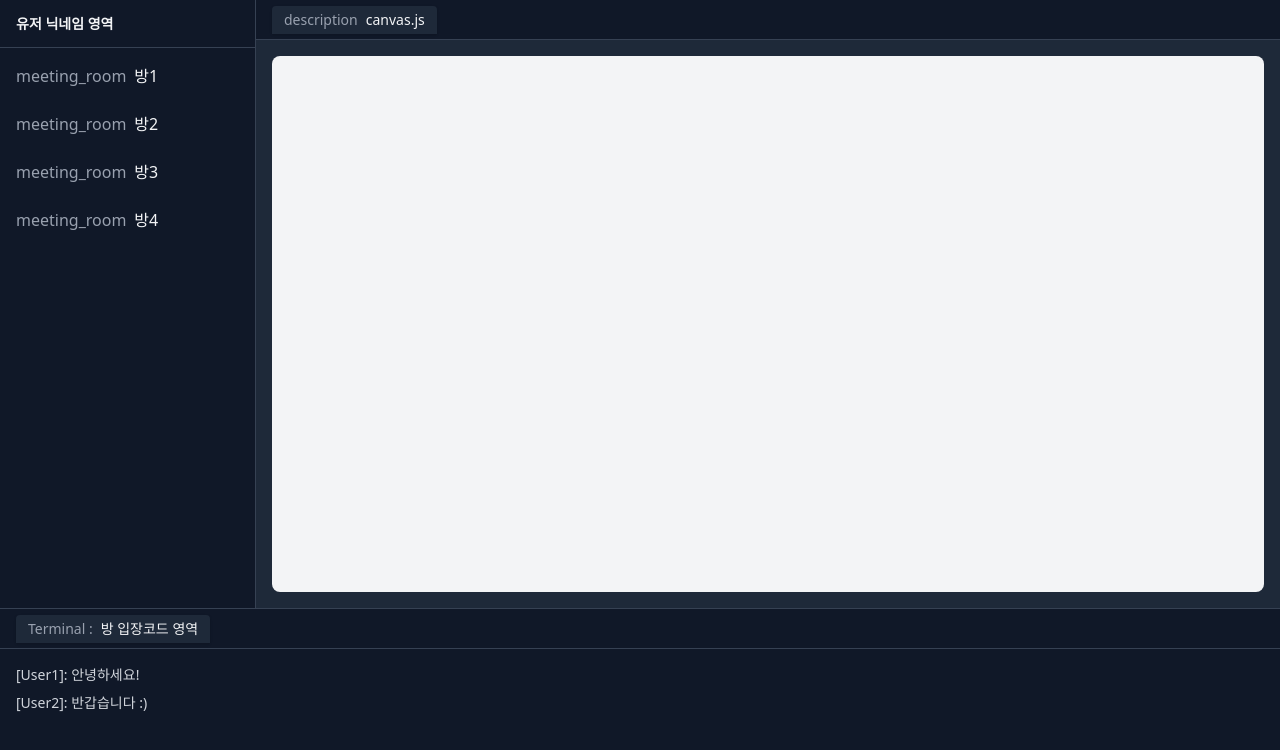
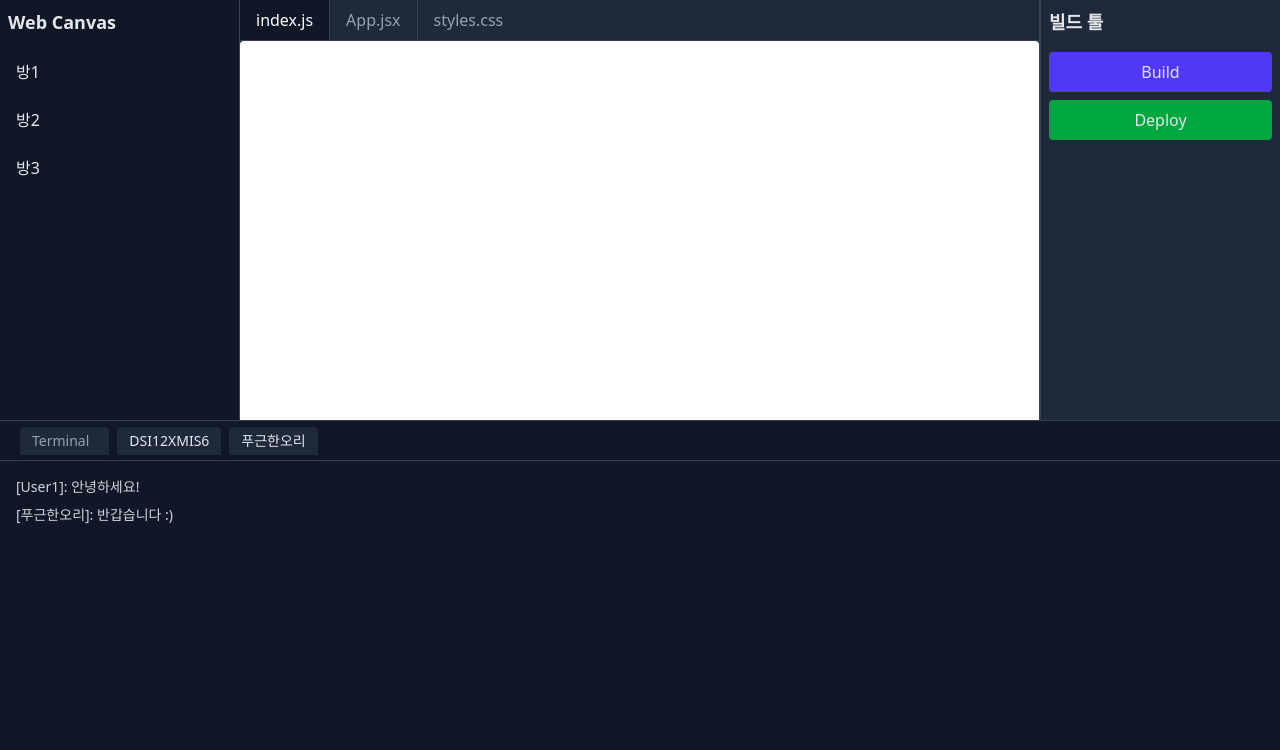
Before and after one commit to bbyuk/web-game-platform, a React (Vite) app in the folder webcanvas-frontend/: page / in a window 1280 px wide. Shown: the top 750 px of the page. Built offline with nearby package versions, Linux system fonts and the light colour scheme; no server answers.

Commit message:
[webcabvas][front] 메인 레이아웃 퍼블리싱

```diff
--- a/webcanvas-frontend/src/components/layouts/editor-area/index.jsx
+++ b/webcanvas-frontend/src/components/layouts/editor-area/index.jsx
@@ -46,23 +46,32 @@ export default function EditorArea() {
   }, []);
 
   return (
-    <div className="flex-1 flex flex-col bg-gray-800">
-      {/* 파일 탭 */}
-      <FileTabContainer>
-        {tabs.map((tab, index) => (
-          <FileTab key={`tab-${index}`} description={tab.description} name={tab.name} />
-        ))}
-      </FileTabContainer>
-      {/* 코드 캔버스 */}
-      <CanvasContainer>
-        <Canvas
-          strokes={strokes}
-          onStroke={onStrokeHandler}
-          reRenderingSignal={reRenderingSignal}
-          afterReRendering={() => setReRenderingSignal(false)}
-          color={"green"}
-        />
-      </CanvasContainer>
+    <div className="flex flex-col flex-1 bg-gray-800 border-r border-gray-700 overflow-hidden">
+      {/* 상단 탭 */}
+      <div className="flex border-b border-gray-700 bg-gray-800">
+        <div className="px-4 py-2 bg-gray-900 text-white border-r border-gray-700">
+          index.js
+        </div>
+        <div className="px-4 py-2 bg-gray-800 text-gray-400 hover:text-white hover:bg-gray-700 border-r border-gray-700 cursor-pointer">
+          App.jsx
+        </div>
+        <div className="px-4 py-2 bg-gray-800 text-gray-400 hover:text-white hover:bg-gray-700 cursor-pointer">
+          styles.css
+        </div>
+      </div>
+
+      {/* 캔버스 영역 (고정 사이즈) */}
+      <div className="flex justify-center items-center flex-1 bg-gray-800 relative">
+        <div
+          className="bg-white rounded shadow-lg"
+          style={{
+            width: '800px',  // 고정 크기
+            height: '600px', // 고정 크기 (4:3 비율)
+          }}
+        >
+          <canvas id="main-canvas" className="w-full h-full"></canvas>
+        </div>
+      </div>
     </div>
   );
 }
--- a/webcanvas-frontend/src/components/layouts/lnb/index.jsx
+++ b/webcanvas-frontend/src/components/layouts/lnb/index.jsx
@@ -1,18 +1,13 @@
-export default function LNB() {
+import { useState } from 'react';
+
+export default function LNB({list}) {
+
   return (
-    <div className="w-64 bg-gray-900 flex flex-col border-r border-gray-700">
-      <div className="h-12 flex items-center px-4 border-b border-gray-700">
-        <span className="text-sm font-semibold">유저 닉네임 영역</span>
-      </div>
-      {/* 방 리스트 */}
-      <div className="flex-1 overflow-y-auto p-2 space-y-2">
-        {["방1", "방2", "방3", "방4"].map((room, idx) => (
-          <div key={idx} className="flex items-center p-2 rounded hover:bg-gray-700 cursor-pointer">
-            <span className="material-icons mr-2 text-gray-400 text-base">meeting_room</span>
-            <span>{room}</span>
-          </div>
-        ))}
-      </div>
+    <div className="w-60 bg-gray-900 border-r border-gray-700 p-2">
+      <div className="text-lg font-bold mb-4">Web Canvas</div>
+      <ul className="space-y-2">
+        {list.map((el, index) => (<li className="hover:bg-gray-700 p-2 rounded cursor-pointer" key={`left-el-${index}`}>{el.label}</li>))}
+      </ul>
     </div>
   );
 }
--- /dev/null
+++ b/webcanvas-frontend/src/components/layouts/right-area/index.jsx
@@ -0,0 +1,11 @@
+export default function RightArea() {
+  return (
+    <div className="w-60 bg-gray-800 border-l border-gray-700 p-2">
+      <div className="text-lg font-bold mb-4">빌드 툴</div>
+      <div className="space-y-2">
+        <button className="w-full bg-indigo-600 hover:bg-indigo-700 p-2 rounded">Build</button>
+        <button className="w-full bg-green-600 hover:bg-green-700 p-2 rounded">Deploy</button>
+      </div>
+    </div>
+  );
+}
--- a/webcanvas-frontend/src/components/layouts/terminal/index.jsx
+++ b/webcanvas-frontend/src/components/layouts/terminal/index.jsx
@@ -1,17 +1,22 @@
 export default function Terminal() {
   return (
-    <div className="h-48 bg-gray-900 flex flex-col border-t border-gray-700">
+    <div className="h-95 bg-gray-900 flex flex-col border-t border-gray-700">
       {/* 터미널 탭 */}
       <div className="h-10 flex items-center px-4 border-b border-gray-700">
-        <div className="flex items-center bg-gray-800 rounded-t px-3 py-1 shadow-sm">
-          <span className="material-icons mr-2 text-gray-400 text-sm">Terminal :</span>
-          <span className="text-sm">방 입장코드 영역</span>
+        <div className="flex items-center bg-gray-800 rounded-t mx-1 px-3 py-1 shadow-sm">
+          <span className="material-icons mr-2 text-gray-400 text-sm">Terminal</span>
+        </div>
+        <div className="flex items-center bg-gray-800 rounded-t mx-1 px-3 py-1 shadow-sm cursor-pointer">
+          <span className="text-sm">DSI12XMIS6</span>
+        </div>
+        <div className="flex items-center bg-gray-800 rounded-t mx-1 px-3 py-1 shadow-sm cursor-pointer">
+          <span className="text-sm">푸근한오리</span>
         </div>
       </div>
       {/* 채팅 영역 */}
       <div className="flex-1 overflow-y-auto p-4 text-sm">
         <div className="mb-2 text-gray-300">[User1]: 안녕하세요!</div>
-        <div className="mb-2 text-gray-300">[User2]: 반갑습니다 :)</div>
+        <div className="mb-2 text-gray-300">[푸근한오리]: 반갑습니다 :)</div>
       </div>
     </div>
   );
--- a/webcanvas-frontend/src/pages/main/index.jsx
+++ b/webcanvas-frontend/src/pages/main/index.jsx
@@ -1,14 +1,25 @@
-import EditorArea from "@/components/layouts/editor-area/index.jsx";
-import LNB from "@/components/layouts/lnb/index.jsx";
-import Terminal from "@/components/layouts/terminal/index.jsx";
+import LNB from '@/components/layouts/lnb/index.jsx';
+import EditorArea from '@/components/layouts/editor-area/index.jsx';
+import Terminal from '@/components/layouts/terminal/index.jsx';
+import RightArea from '@/components/layouts/right-area/index.jsx';
+import { useState } from 'react';
 
-export default function Layout() {
+export default function Main() {
+  const [roomList, setRoomList] = useState([{label: "방1"}, {label: "방2"}, {label: "방3"}]);
+
   return (
-    <div className="flex flex-col h-screen bg-gray-800 text-gray-100">
+    <div className="flex flex-col h-screen bg-gray-900 text-gray-200">
+      {/* 메인 위쪽 */}
       <div className="flex flex-1 overflow-hidden">
-        <LNB />
+        <LNB list={roomList} />
+
         <EditorArea />
+
+        {/* 우측 빌드툴 영역 */}
+        <RightArea />
       </div>
+
+      {/* 하단 터미널 (채팅) */}
       <Terminal />
     </div>
   );
```
